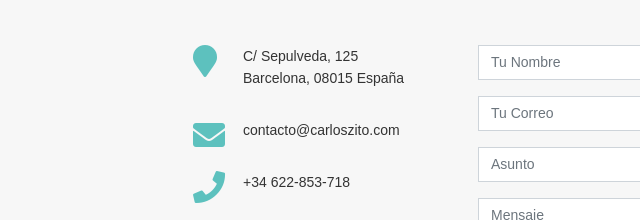
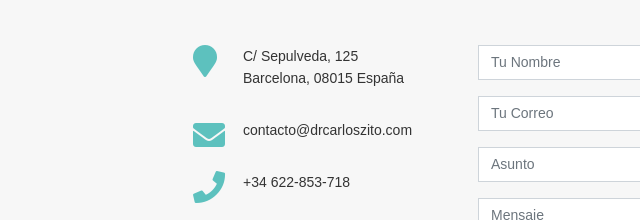
Before and after one commit to dzc1/Carlos-Zito, a plain HTML site: page index.html in a window 1280 px wide. Shown: the part 2686-2906 px from the top of the page, 82-722 px from the left. Drawn offline with nearby package versions, Linux system fonts and the light colour scheme.

Commit message:
8th Commit
Fixed a typography error with Carlo's Email address

```diff
--- a/css/style.css
+++ b/css/style.css
@@ -1215,7 +1215,6 @@ body {
   #contact .form button[type="submit"]:hover {
     background: gray;
   }
-
 
 
 
--- a/index.html
+++ b/index.html
@@ -348,7 +348,7 @@
 
               <div>
                 <i class="fa fa-envelope"></i>
-                <p>contacto@carloszito.com</p>
+                <p>contacto@drcarloszito.com</p>
               </div>
 
               <div>
```
Also changed, not shown: profile.html (+1 -1 lines).
